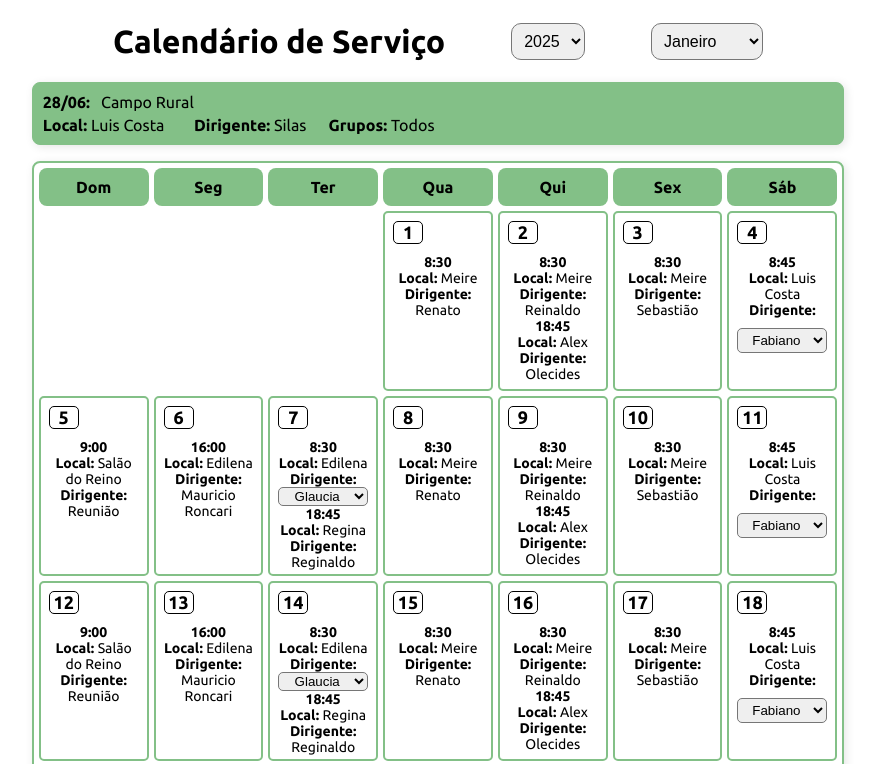
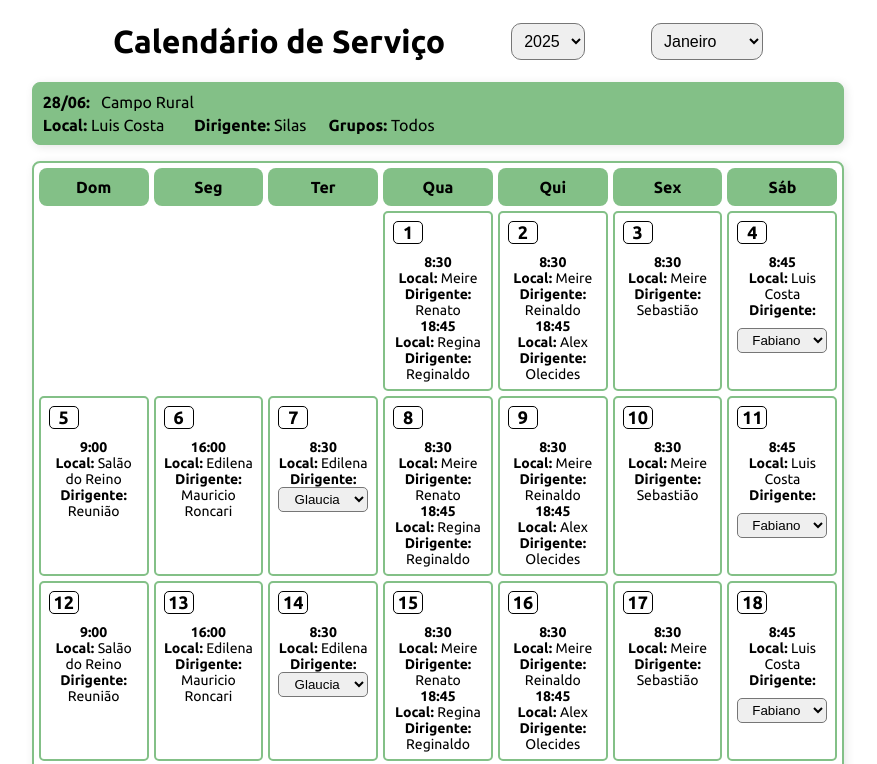
Before and after one commit to MarioCarlaibe/calendar-react-2025, a React (Vite) app: page / in a window 1280 px wide. Shown: the top 764 px of the page, without its empty margins (202-1079 px from the left). Built offline with nearby package versions, Linux system fonts and the light colour scheme.

Commit message:
ajuste de junho, com arranjo na quarta

```diff
--- a/src/pages/calendar.jsx
+++ b/src/pages/calendar.jsx
@@ -32,6 +32,7 @@ export const Calendar = () => {
     Ter: "8:30",
     TerNoite: "18:45",
     Qua: "8:30",
+    QuaNoite: "18:45",
     Qui: "8:30",
     QuiNoite: "18:45",
     Sex: "8:30",
@@ -44,6 +45,7 @@ export const Calendar = () => {
     Ter: "Edilena",
     TerNoite: "Regina",
     Qua: "Meire",
+    QuaNoite: "Regina",
     Qui: "Meire",
     QuiNoite: "Alex",
     Sex: "Meire",
@@ -56,6 +58,7 @@ export const Calendar = () => {
     Ter: "",
     TerNoite: "Reginaldo",
     Qua: "Renato",
+    QuaNoite: "Reginaldo",
     Qui: "Reinaldo",
     QuiNoite: "Olecides",
     Sex: "Sebastião",
@@ -168,7 +171,7 @@ export const Calendar = () => {
                         </SelectSaturday>
                     </>
                   )}
-                  {(dayNames[weekDay] === "Ter" || dayNames[weekDay] === "Qui") && (
+                  {(dayNames[weekDay] === "Qua" || dayNames[weekDay] === "Qui") && (
                     <>
                         <p><strong>{customHours[dayNames[weekDay] + "Noite"] || ""}</strong></p>
                         <p><strong>Local: </strong>{customLocal[dayNames[weekDay] + "Noite"] || ""}</p>
```
